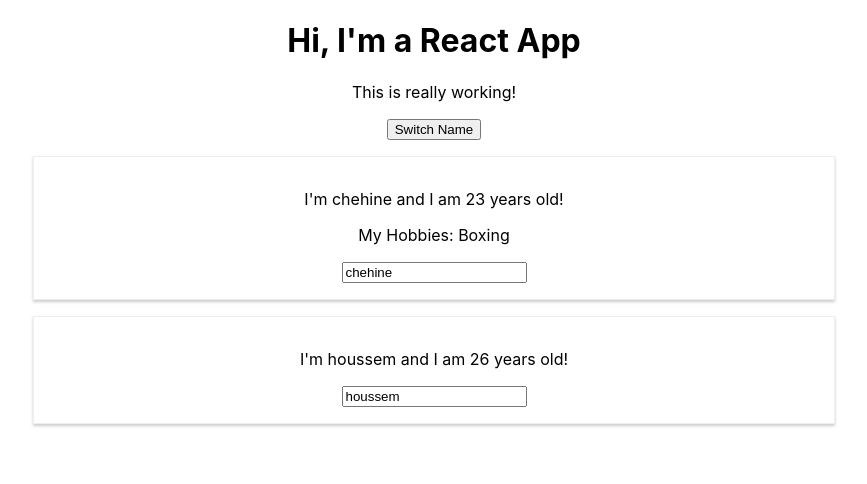
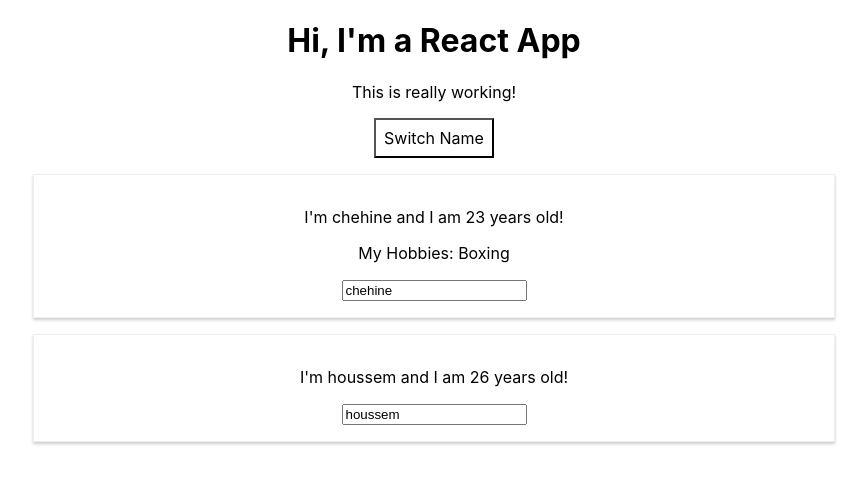
Before and after one commit to chehinedh/application, a React (Create React App) app: page / in a window 1280 px wide. Shown: the top 484 px of the page, without its empty margins (206-1073 px from the left). Built offline with nearby package versions, Linux system fonts and the light colour scheme.

Commit message:
🚀 inline styles

```diff
--- a/src/App.css
+++ b/src/App.css
@@ -28,6 +28,8 @@
   color: #61dafb;
 }
 
+
+
 @keyframes App-logo-spin {
   from {
     transform: rotate(0deg);
--- a/src/App.js
+++ b/src/App.js
@@ -19,11 +19,21 @@
     //setPerson2({ ...person2, nom: "Houssem" });
   };
 
+  const style= {
+    backgroundColor: 'white',
+    font: 'inherit',
+    border: '1x solid blue',
+    padding: '8px',
+    cursor: 'pointer'
+  };
+
   return (
     <div className="App">
       <h1>Hi, I'm a React App </h1>
       <p>This is really working! </p>
-      <button onClick={() => switchHandler("Chehine", 1)}>Switch Name</button>
+      <button
+      style={style}
+      onClick={() => switchHandler("Chehine", 1)}>Switch Name</button>
       <Person
         name={person1.nom}
         age={person1.age}
```
